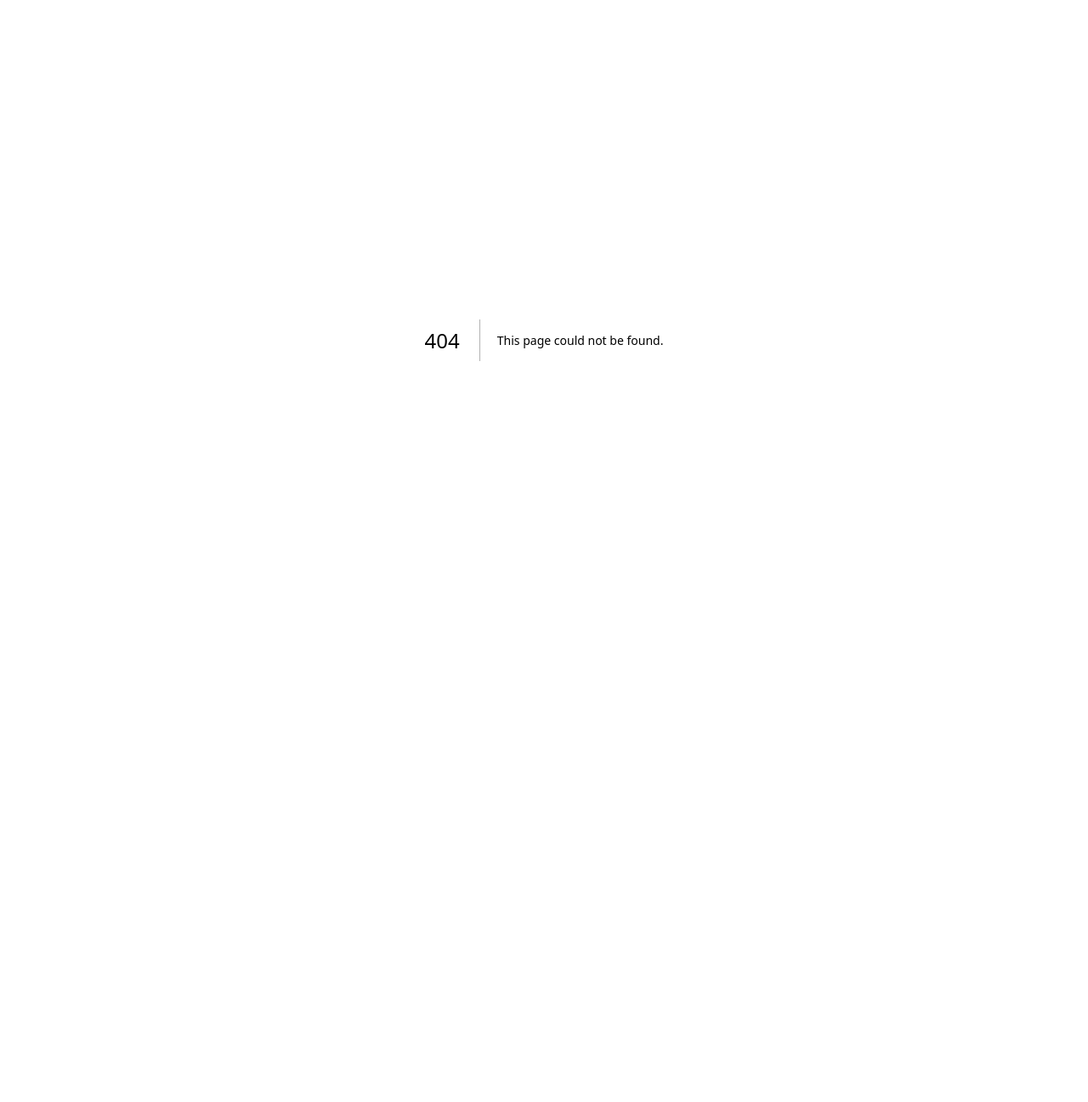
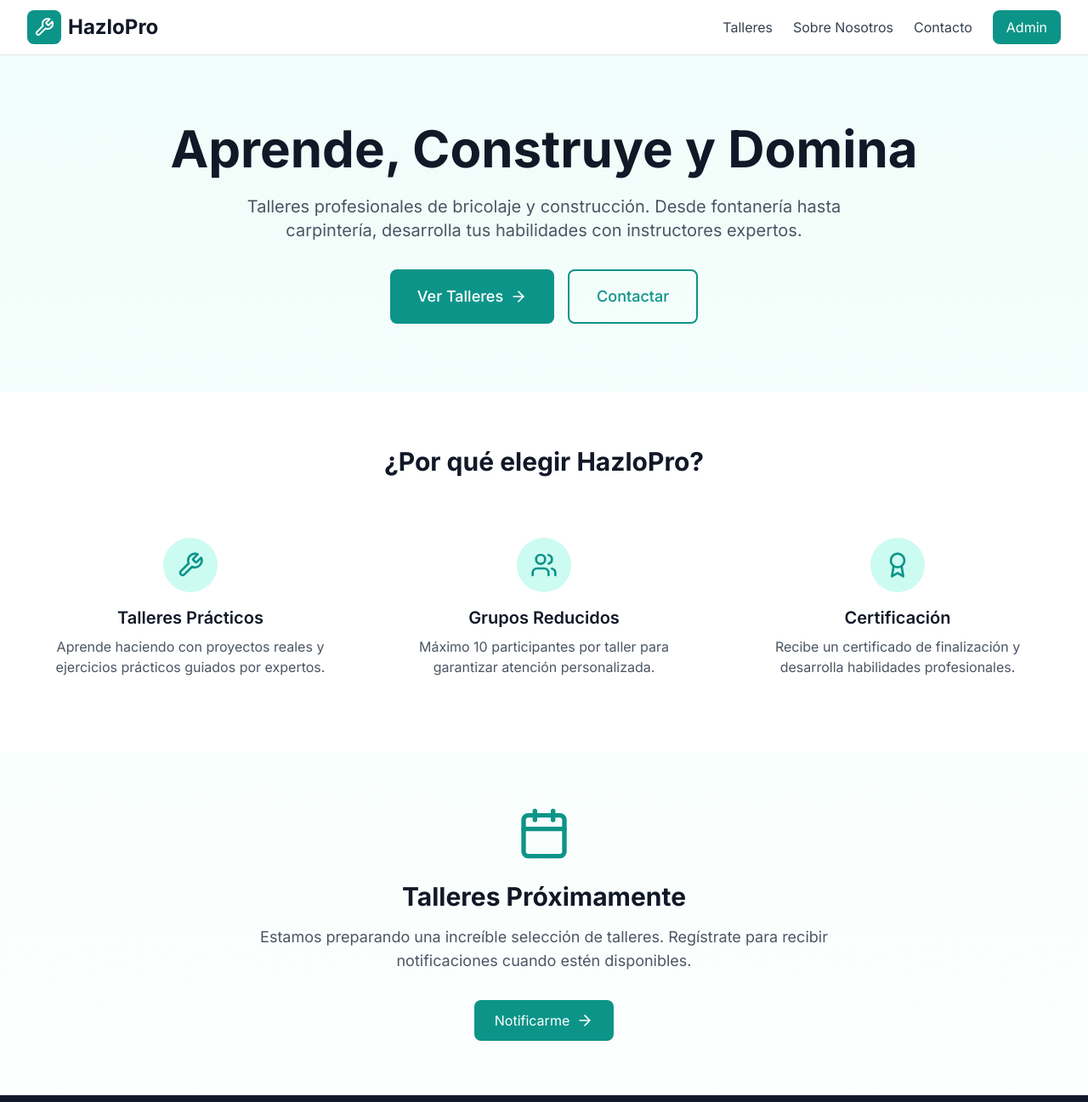
Before and after one commit to LadFoxTom/HazloPro, a Next.js app: page / in a window 1280 px wide. Before the commit this address had no page. Shown: the top 1297 px of the page at 85% size. Before the commit the page ends 800 px from the top, so only its background shows below. Built offline with nearby package versions, Linux system fonts and the light colour scheme.

Commit message:
Add frontend homepage and update metadata for HazloPro

```diff
--- a/app/layout.tsx
+++ b/app/layout.tsx
@@ -6,8 +6,8 @@ import { Toaster } from 'sonner'
 const inter = Inter({ subsets: ['latin'] })
 
 export const metadata: Metadata = {
-  title: 'HazloPro - Admin Dashboard',
-  description: 'Admin dashboard for HazloPro workshop management',
+  title: 'HazloPro - Talleres Profesionales de Bricolaje',
+  description: 'Talleres profesionales de bricolaje y construcción. Aprende fontanería, electricidad, carpintería y más con instructores expertos.',
 }
 
 export default function RootLayout({
--- /dev/null
+++ b/app/page.tsx
@@ -0,0 +1,182 @@
+import Link from "next/link"
+import { Wrench, Calendar, Users, Award, ArrowRight } from "lucide-react"
+
+export default function HomePage() {
+  return (
+    <div className="min-h-screen bg-gradient-to-b from-teal-50 to-white">
+      {/* Header */}
+      <header className="bg-white border-b border-gray-200">
+        <div className="max-w-7xl mx-auto px-4 sm:px-6 lg:px-8">
+          <div className="flex items-center justify-between h-16">
+            <div className="flex items-center gap-2">
+              <div className="w-10 h-10 bg-teal-600 rounded-lg flex items-center justify-center">
+                <Wrench className="w-6 h-6 text-white" />
+              </div>
+              <span className="text-2xl font-bold text-gray-900">HazloPro</span>
+            </div>
+            <nav className="hidden md:flex items-center gap-6">
+              <Link href="#workshops" className="text-gray-700 hover:text-teal-600 transition-colors">
+                Talleres
+              </Link>
+              <Link href="#about" className="text-gray-700 hover:text-teal-600 transition-colors">
+                Sobre Nosotros
+              </Link>
+              <Link href="#contact" className="text-gray-700 hover:text-teal-600 transition-colors">
+                Contacto
+              </Link>
+              <Link
+                href="/admin"
+                className="px-4 py-2 bg-teal-600 text-white rounded-lg hover:bg-teal-700 transition-colors"
+              >
+                Admin
+              </Link>
+            </nav>
+          </div>
+        </div>
+      </header>
+
+      {/* Hero Section */}
+      <section className="py-20 px-4 sm:px-6 lg:px-8">
+        <div className="max-w-7xl mx-auto text-center">
+          <h1 className="text-5xl md:text-6xl font-bold text-gray-900 mb-6">
+            Aprende, Construye y Domina
+          </h1>
+          <p className="text-xl text-gray-600 mb-8 max-w-3xl mx-auto">
+            Talleres profesionales de bricolaje y construcción. Desde fontanería hasta carpintería,
+            desarrolla tus habilidades con instructores expertos.
+          </p>
+          <div className="flex flex-col sm:flex-row gap-4 justify-center">
+            <Link
+              href="#workshops"
+              className="inline-flex items-center gap-2 px-8 py-4 bg-teal-600 text-white rounded-lg hover:bg-teal-700 transition-colors text-lg font-medium"
+            >
+              Ver Talleres
+              <ArrowRight className="w-5 h-5" />
+            </Link>
+            <Link
+              href="#contact"
+              className="inline-flex items-center gap-2 px-8 py-4 border-2 border-teal-600 text-teal-600 rounded-lg hover:bg-teal-50 transition-colors text-lg font-medium"
+            >
+              Contactar
+            </Link>
+          </div>
+        </div>
+      </section>
+
+      {/* Features */}
+      <section className="py-16 px-4 sm:px-6 lg:px-8 bg-white">
+        <div className="max-w-7xl mx-auto">
+          <h2 className="text-3xl font-bold text-center text-gray-900 mb-12">
+            ¿Por qué elegir HazloPro?
+          </h2>
+          <div className="grid grid-cols-1 md:grid-cols-3 gap-8">
+            <div className="text-center p-6">
+              <div className="w-16 h-16 bg-teal-100 rounded-full flex items-center justify-center mx-auto mb-4">
+                <Wrench className="w-8 h-8 text-teal-600" />
+              </div>
+              <h3 className="text-xl font-semibold text-gray-900 mb-2">
+                Talleres Prácticos
+              </h3>
+              <p className="text-gray-600">
+                Aprende haciendo con proyectos reales y ejercicios prácticos guiados por expertos.
+              </p>
+            </div>
+            <div className="text-center p-6">
+              <div className="w-16 h-16 bg-teal-100 rounded-full flex items-center justify-center mx-auto mb-4">
+                <Users className="w-8 h-8 text-teal-600" />
+              </div>
+              <h3 className="text-xl font-semibold text-gray-900 mb-2">
+                Grupos Reducidos
+              </h3>
+              <p className="text-gray-600">
+                Máximo 10 participantes por taller para garantizar atención personalizada.
+              </p>
+            </div>
+            <div className="text-center p-6">
+              <div className="w-16 h-16 bg-teal-100 rounded-full flex items-center justify-center mx-auto mb-4">
+                <Award className="w-8 h-8 text-teal-600" />
+              </div>
+              <h3 className="text-xl font-semibold text-gray-900 mb-2">
+                Certificación
+              </h3>
+              <p className="text-gray-600">
+                Recibe un certificado de finalización y desarrolla habilidades profesionales.
+              </p>
+            </div>
+          </div>
+        </div>
+      </section>
+
+      {/* Coming Soon Section */}
+      <section id="workshops" className="py-16 px-4 sm:px-6 lg:px-8">
+        <div className="max-w-7xl mx-auto text-center">
+          <Calendar className="w-16 h-16 text-teal-600 mx-auto mb-6" />
+          <h2 className="text-3xl font-bold text-gray-900 mb-4">
+            Talleres Próximamente
+          </h2>
+          <p className="text-lg text-gray-600 mb-8 max-w-2xl mx-auto">
+            Estamos preparando una increíble selección de talleres. Regístrate para recibir notificaciones
+            cuando estén disponibles.
+          </p>
+          <Link
+            href="#contact"
+            className="inline-flex items-center gap-2 px-6 py-3 bg-teal-600 text-white rounded-lg hover:bg-teal-700 transition-colors"
+          >
+            Notificarme
+            <ArrowRight className="w-5 h-5" />
+          </Link>
+        </div>
+      </section>
+
+      {/* Footer */}
+      <footer id="contact" className="bg-gray-900 text-white py-12 px-4 sm:px-6 lg:px-8">
+        <div className="max-w-7xl mx-auto">
+          <div className="grid grid-cols-1 md:grid-cols-3 gap-8">
+            <div>
+              <div className="flex items-center gap-2 mb-4">
+                <div className="w-8 h-8 bg-teal-600 rounded-lg flex items-center justify-center">
+                  <Wrench className="w-5 h-5 text-white" />
+                </div>
+                <span className="text-xl font-bold">HazloPro</span>
+              </div>
+              <p className="text-gray-400">
+                Talleres profesionales de bricolaje y construcción en España.
+              </p>
+            </div>
+            <div>
+              <h3 className="text-lg font-semibold mb-4">Enlaces</h3>
+              <ul className="space-y-2">
+                <li>
+                  <Link href="#workshops" className="text-gray-400 hover:text-white transition-colors">
+                    Talleres
+                  </Link>
+                </li>
+                <li>
+                  <Link href="#about" className="text-gray-400 hover:text-white transition-colors">
+                    Sobre Nosotros
+                  </Link>
+                </li>
+                <li>
+                  <Link href="/admin" className="text-gray-400 hover:text-white transition-colors">
+                    Admin
+                  </Link>
+                </li>
+              </ul>
+            </div>
+            <div>
+              <h3 className="text-lg font-semibold mb-4">Contacto</h3>
+              <ul className="space-y-2 text-gray-400">
+                <li>Email: info@hazlopro.es</li>
+                <li>Tel: +34 XXX XXX XXX</li>
+                <li>Madrid, Barcelona, Valencia</li>
+              </ul>
+            </div>
+          </div>
+          <div className="border-t border-gray-800 mt-8 pt-8 text-center text-gray-400">
+            <p>&copy; 2026 HazloPro. Todos los derechos reservados.</p>
+          </div>
+        </div>
+      </footer>
+    </div>
+  )
+}
```
